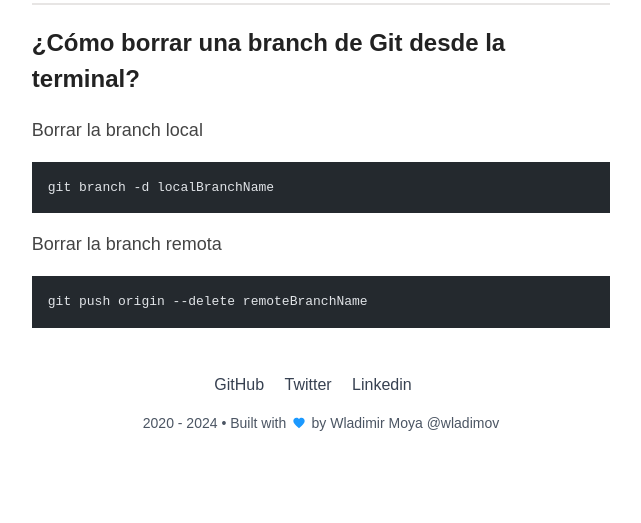
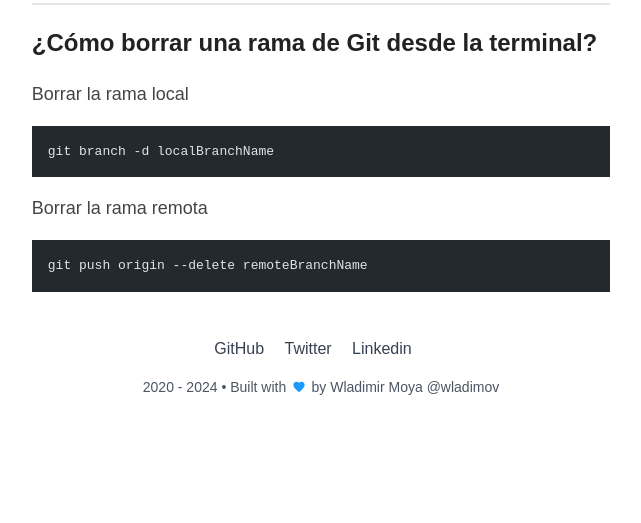
Before and after one commit to wladimov/wladimov.com, an Astro site: page /notas in a window 1280 px wide. Shown: the part 195-718 px from the top of the page, without its empty margins (319-960 px from the left). Built offline with nearby package versions, Linux system fonts and the light colour scheme; Astro itself is replaced by a stand-in of ours; code samples lack their colours.

Commit message:
[FIXED] note branch

````diff
--- a/src/pages/notas.md
+++ b/src/pages/notas.md
@@ -6,12 +6,12 @@ updatedDate: "Diciembre 19 2023"
 heroImage: "https://images.pexels.com/photos/268351/pexels-photo-268351.jpeg?auto=compress&cs=tinysrgb&w=1260&h=750&dpr=1"
 ---
 
-## ¿Cómo borrar una branch de Git desde la terminal?
-Borrar la branch local
+## ¿Cómo borrar una rama de Git desde la terminal?
+Borrar la rama local
 ```bash
 git branch -d localBranchName
 ```
-Borrar la branch remota
+Borrar la rama remota
 ```bash
 git push origin --delete remoteBranchName
 ```
````
